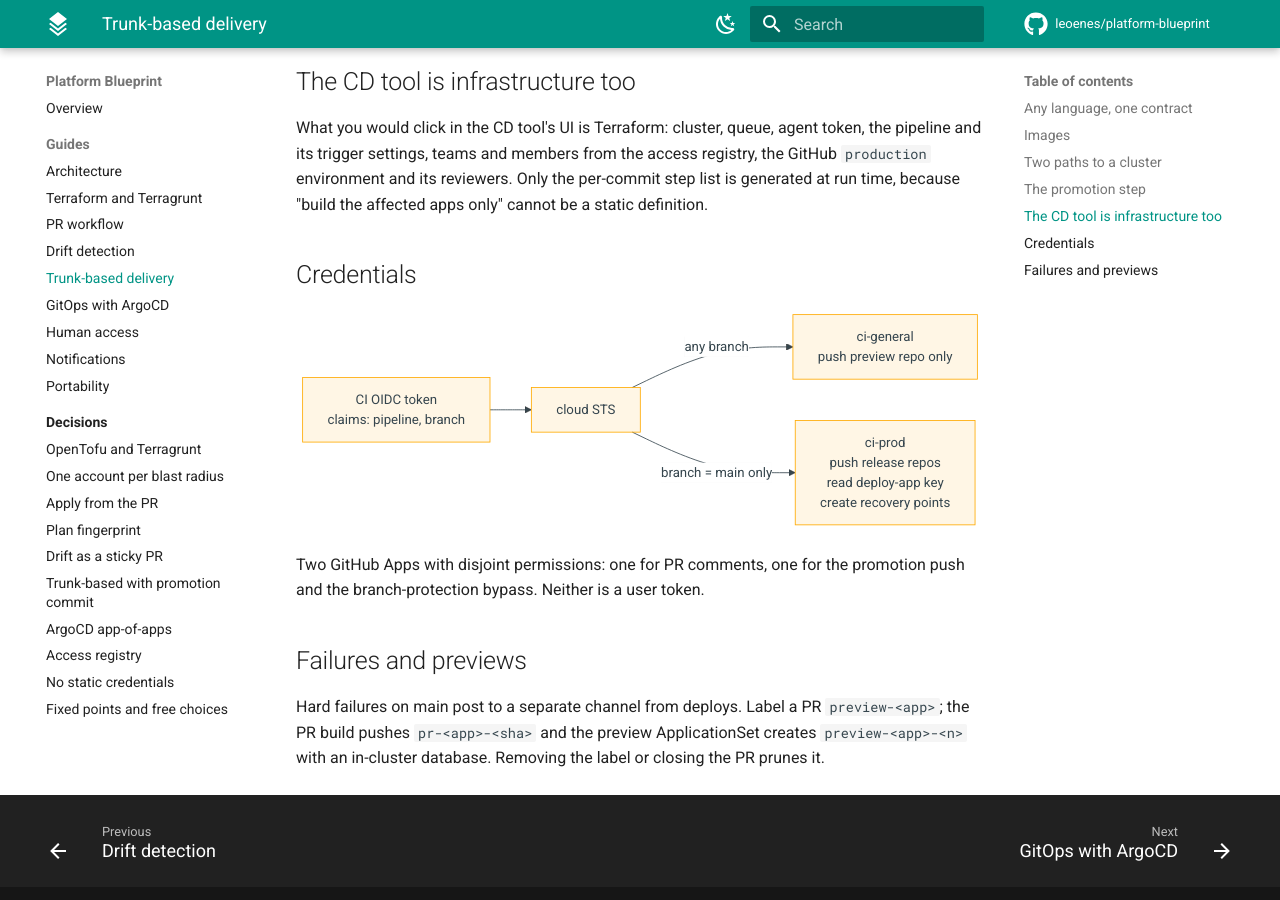
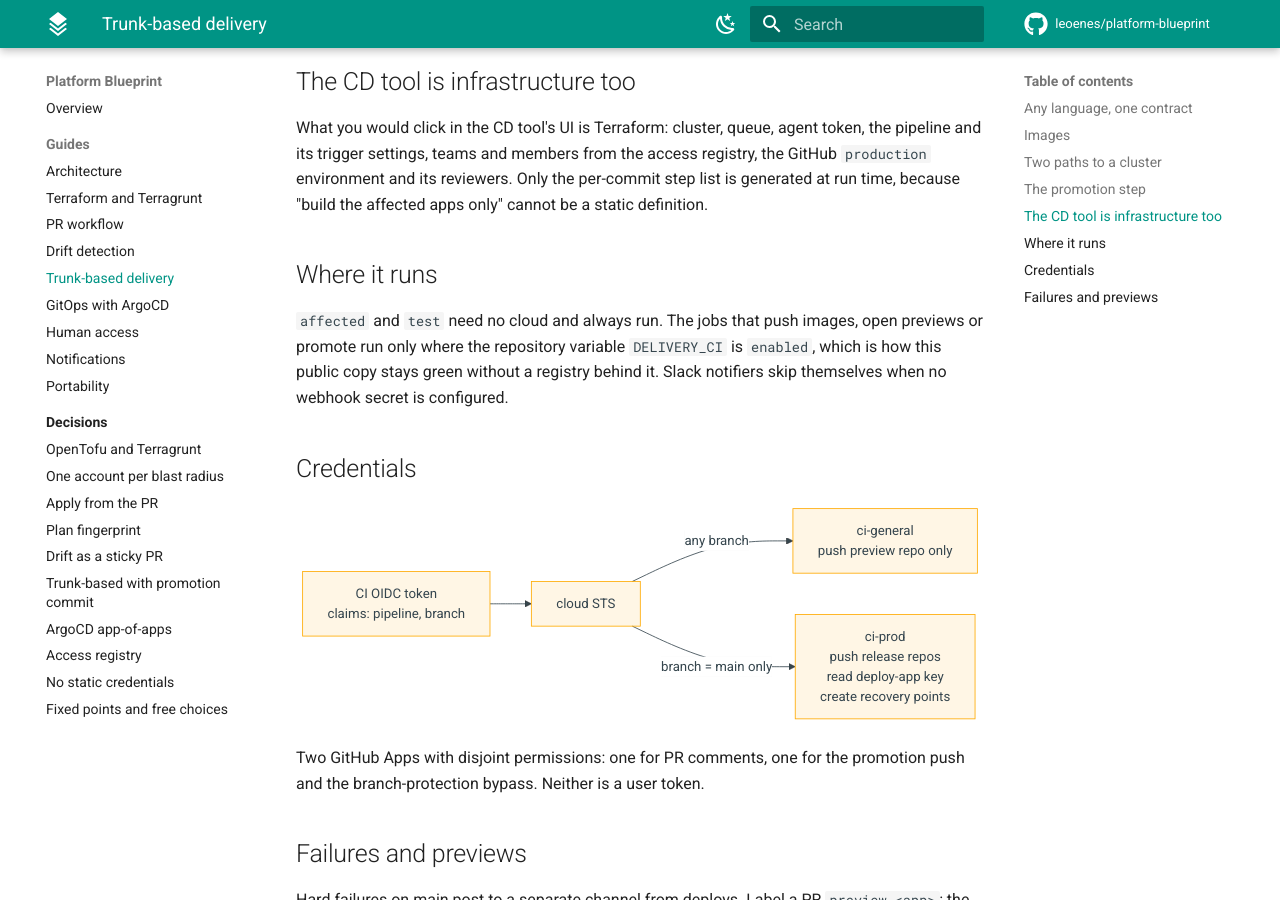
Before and after one commit to leoenes/platform-blueprint, an MkDocs documentation site: the page built from docs/05-trunk-based-delivery.md, in a window 1280 px wide and 900 px high, scrolled down 2591 px. Built offline with MkDocs 1.6.1 and Material for MkDocs 9.7.7, drawn with Linux system fonts in a browser that asks for light colours; comment, search, counter and statistics services are not loaded.

Commit message:
ci(delivery): skip cloud-touching jobs where no identity is configured; notifiers skip without a webhook

````diff
--- a/docs/05-trunk-based-delivery.md
+++ b/docs/05-trunk-based-delivery.md
@@ -127,6 +127,14 @@ the access registry, the GitHub `production` environment and its reviewers.
 Only the per-commit step list is generated at run time, because "build the
 affected apps only" cannot be a static definition.
 
+## Where it runs
+
+`affected` and `test` need no cloud and always run. The jobs that push
+images, open previews or promote run only where the repository variable
+`DELIVERY_CI` is `enabled`, which is how this public copy stays green without
+a registry behind it. Slack notifiers skip themselves when no webhook secret
+is configured.
+
 ## Credentials
 
 ```mermaid
````
Also changed, not shown: 7 other files.
